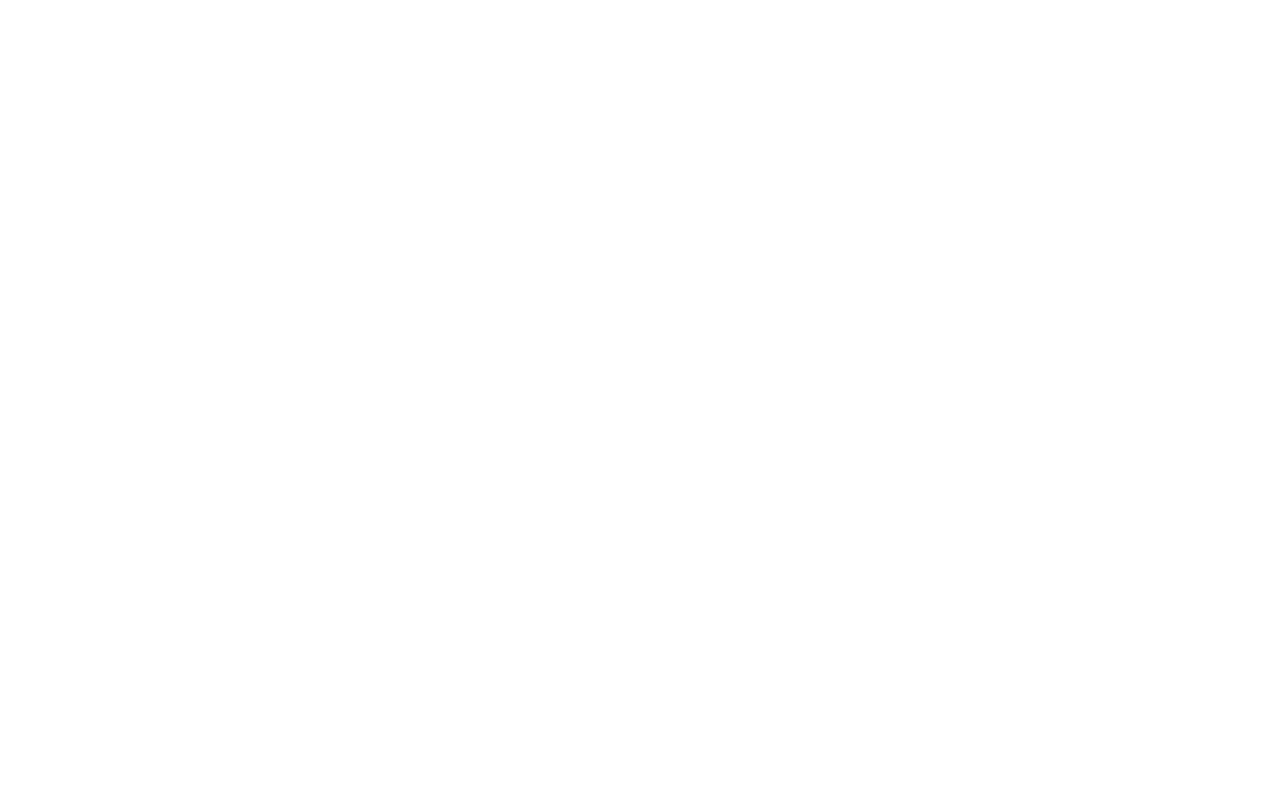
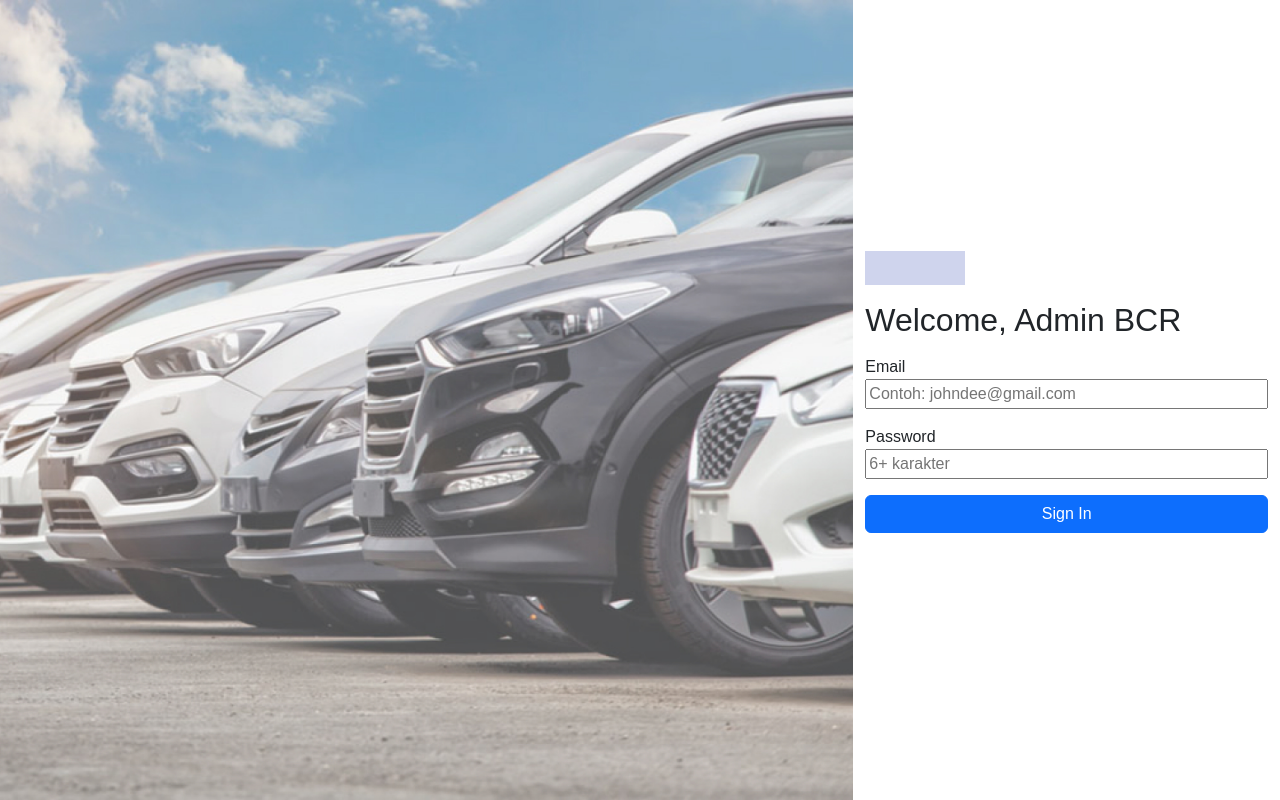
Before and after one commit to AgunngDwi/binar_platinum_kel2, a React (Vite) app: page /admin in a window 1280 px wide. Before the commit this address had no page. Built offline with nearby package versions, Linux system fonts and the light colour scheme.

Commit message:
make admin login UI

```diff
--- a/src/App.jsx
+++ b/src/App.jsx
@@ -10,6 +10,7 @@
 import Findcar from "./pages/Homepage/Findcar"
 import 'bootstrap/dist/css/bootstrap.min.css';
 import Detailcar from "./pages/Homepage/Detailcar";
+import AdminLogin from "./components/Admin/Login";
 // import './css/master.css'
 
 
@@ -22,6 +23,7 @@
           <Route path="/" element={<Homepage />} />
           <Route path="cars/*" element={<Findcar />} />
           <Route path="/detail/:id" element={<Detailcar />} />
+          <Route path="/admin" element={<AdminLogin/>}/>
         </Routes>
       </BrowserRouter>
     </div>
--- /dev/null
+++ b/src/components/Admin/Login.css
@@ -0,0 +1,51 @@
+body {
+    background-color: #CFD4ED;
+}
+
+.admin-login-container {
+    max-width: 1440px;
+    height: 100vh;
+    margin: 0 auto;
+}
+
+.admin-login-parent {
+    height: 100vh;
+}
+
+.img-background {
+    background-color: blue;
+    padding-right: 0;
+    padding-left: 0;
+    position: relative;
+    overflow: hidden;
+    height: 100vh;
+}
+
+.img-background img {
+
+    height: 100vh;
+    object-fit: cover;
+}
+
+.sign-in-wrapper {
+    background-color: white;
+    display: flex;
+    flex-direction: column;
+    justify-content: center;
+}
+
+.sign-in-wrapper-child {
+    margin-bottom: 16px;
+    /* margin-left: 4%; */
+}
+
+.sign-in-wrapper-child input {
+    width: 100%;
+}
+
+.logo {
+    width: 100px;
+    height: 34px;
+    background-color: #CFD4ED;
+    text-align: center;
+}
--- a/src/components/Admin/Login.jsx
+++ b/src/components/Admin/Login.jsx
@@ -0,0 +1,35 @@
+import React from "react";
+import { Container, Row, Col, Button } from "react-bootstrap";
+import "./Login.css"
+
+const AdminLogin = () => {
+  return (
+    <Container fluid className="admin-login-container">
+        <Row className="d-flex admin-login-parent">
+            <Col lg={8} className="img-background">
+                <img align="right" src="/src/assets/img/image 2.jpg" alt="" />
+            </Col>
+            <Col lg={4} className="sign-in-wrapper">
+                <div className="sign-in-wrapper-child">
+                    <div className="logo"></div>
+                </div>
+                <h2 className="sign-in-wrapper-child">Welcome, Admin BCR</h2>
+                <div className="sign-in-wrapper-child">
+                    <label htmlFor="">Email</label> <br />
+                    <input type="email" placeholder="Contoh: johndee@gmail.com" />
+                </div>
+                <div className="sign-in-wrapper-child">
+                    <label htmlFor="">Password</label> <br />
+                    <input type="password" placeholder="6+ karakter" />
+                </div >
+                <Button className="sign-in-wrapper-child">
+                    Sign In
+                </Button>
+            </Col>
+        </Row>
+    </Container>
+  )
+
+};
+
+export default AdminLogin
```
Also changed, not shown: src/assets/img/image 2(1).jpg (added), src/assets/img/image 2.jpg (added).
